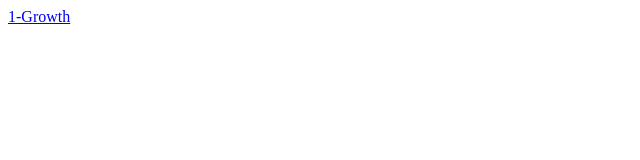
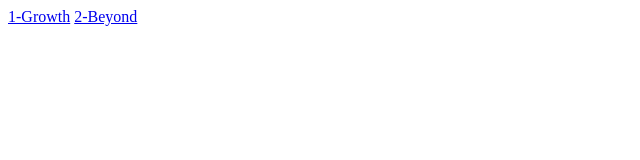
Before and after one commit to vanhoa690/hoadv_landingpage, a plain HTML site: page index.html in a window 1280 px wide. Shown: the full height of the page, 0-640 px from the left. Drawn offline with Linux system fonts and the light colour scheme.

Commit message:
update index

```diff
--- a/index.html
+++ b/index.html
@@ -7,5 +7,6 @@
   </head>
   <body>
     <a href="./1-Growth/index.html">1-Growth</a>
+    <a href="./2-Beyond/index.html">2-Beyond</a>
   </body>
 </html>
```
